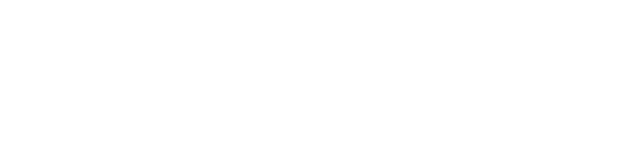
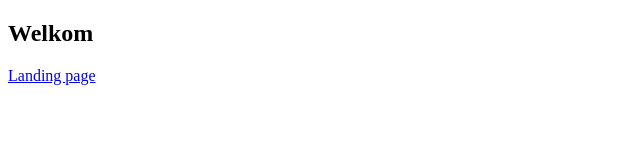
Before and after one commit to scc67/Portfolio, a plain HTML site: page index.html in a window 1280 px wide. Shown: the whole page, without its empty margins (0-640 px from the left). Drawn offline with Linux system fonts and the light colour scheme.

Commit message:
Eerste deel tot story 5

```diff
--- a/index.html
+++ b/index.html
@@ -10,10 +10,18 @@
 
 <body>
   <!-- User Story #1: My portfolio should have a welcome section with an id of welcome-section. -->
-  <!-- User Story #2: The welcome section should have an h1 element that contains text. -->
+  <section id="welcome-section">
+    <!-- User Story #2: The welcome section should have an h1 element that contains text. -->
+    <h1>Welkom</h1>
+  </section>
   <!-- User Story #3: My portfolio should have a projects section with an id of projects. -->
-  <!-- User Story #4: The projects section should contain at least one element with a class of project-tile to hold a project. -->
-  <!-- User Story #5: The projects section should contain at least one link to a project. -->
+  <section id="projects">
+    <!-- User Story #4: The projects section should contain at least one element with a class of project-tile to hold a project. -->
+    <div class="project-tile">
+      <!-- User Story #5: The projects section should contain at least one link to a project. -->
+      <a href="https://scc67.github.io/freeCodeCampProductLandingPage/" target="_blank">Landing page</a>
+    </div>
+  </section>
   <!-- User Story #6: My portfolio should have a navbar with an id of navbar. -->
   <!-- User Story #7: The navbar should contain at least one link that I can click on to navigate to different sections of the page. -->
   <!-- User Story #8: My portfolio should have a link with an id of profile-link, which opens my GitHub or FCC profile in a new tab. -->
```
